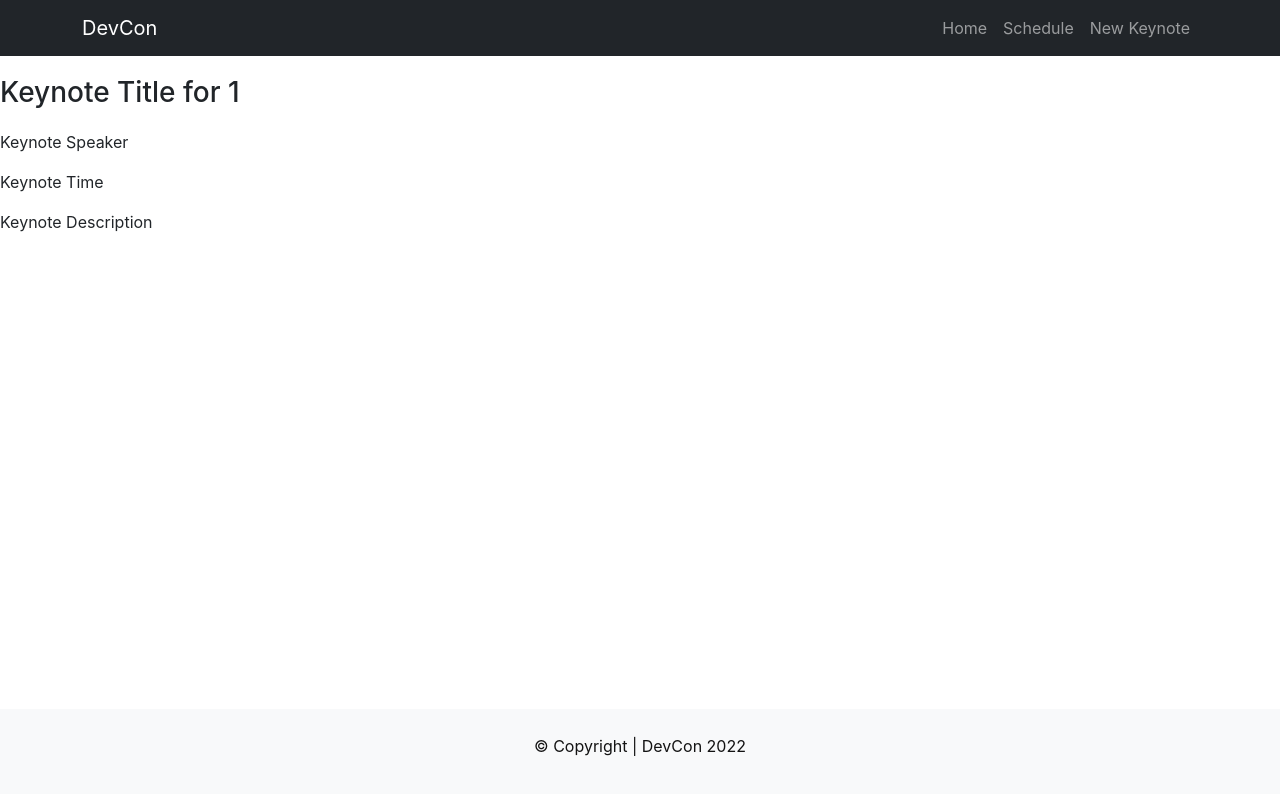
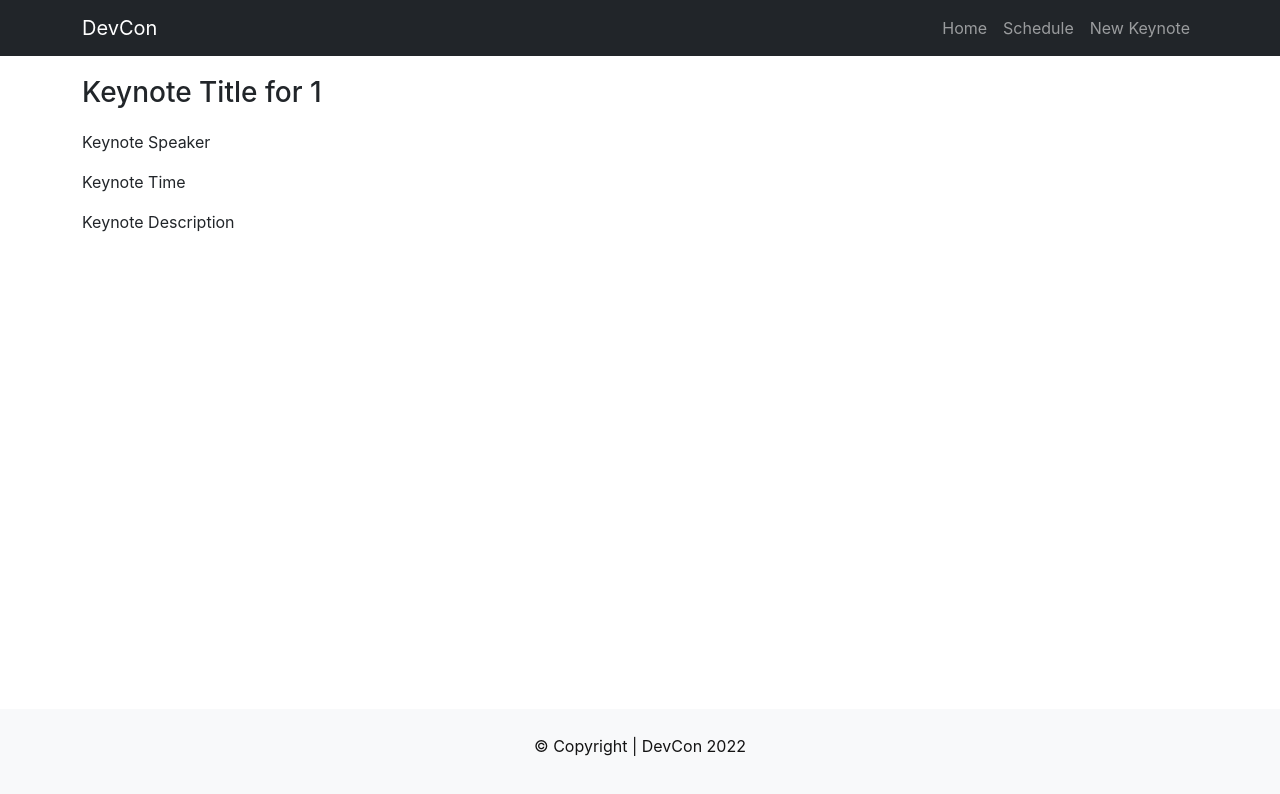
Before and after one commit to lazoxco/event-schedule-app, a React (Create React App) app: page /keynote/1 in a window 1280 px wide. Shown: the top 794 px of the page. Built offline with nearby package versions, Linux system fonts and the light colour scheme.

Commit message:
Building detail page.

```diff
--- a/src/components/KeynoteDetails.js
+++ b/src/components/KeynoteDetails.js
@@ -4,7 +4,7 @@ const KeynoteDetails = (props) => {
   console.log(props)
   const id = props.match.params.id
   return (
-    <div>
+    <div className="container">
       <h3>Keynote Title for { id }</h3>
       <p>Keynote Speaker</p>
       <p>Keynote Time</p>
--- a/src/components/KeynoteSummary.js
+++ b/src/components/KeynoteSummary.js
@@ -1,3 +1,4 @@
+import { Link } from 'react-router-dom'
 
 const KeynoteSummary = ({ keynote }) => {
   return (
@@ -6,7 +7,7 @@ const KeynoteSummary = ({ keynote }) => {
         <h2 className="card-title">Topic: { keynote.title }</h2>
         <p className="card-text">Presenter: { keynote.speaker }</p>
         <p className="card-text">Time: { keynote.date_time }</p>
-        <a href="/" className="btn btn-primary">Learn More</a>
+        <Link to={"/keynote/" + keynote.id } className="btn btn-primary">More Details</Link>
       </div>
     </div>
   )
--- a/src/containers/Navbar.js
+++ b/src/containers/Navbar.js
@@ -7,7 +7,7 @@ const Navbar = () => {
       <Link to="/" className="navbar-brand">DevCon</Link>
 
       <ul className="navbar-nav">
-        <li className="nav-item active">
+        <li className="nav-item">
           <Link to="/" className="nav-link">Home</Link>
         </li>
         <li className="nav-item">
```
